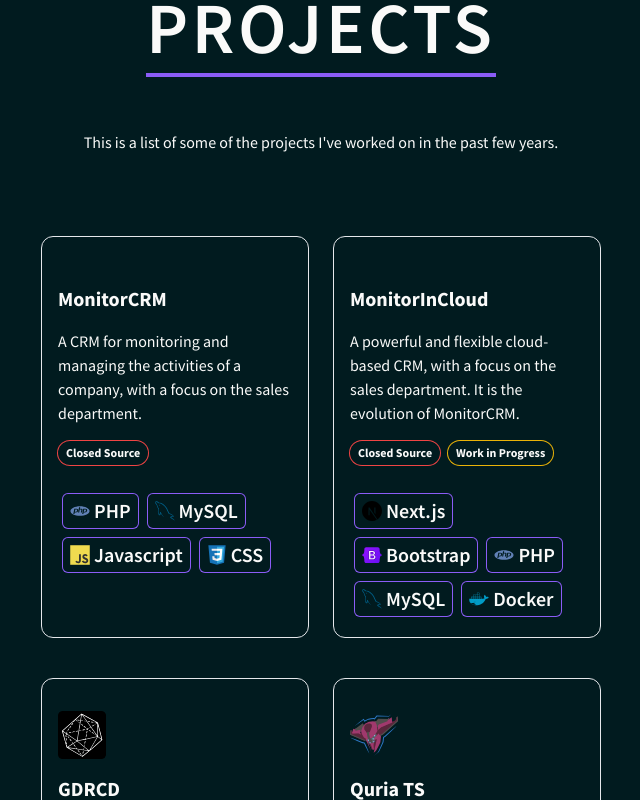
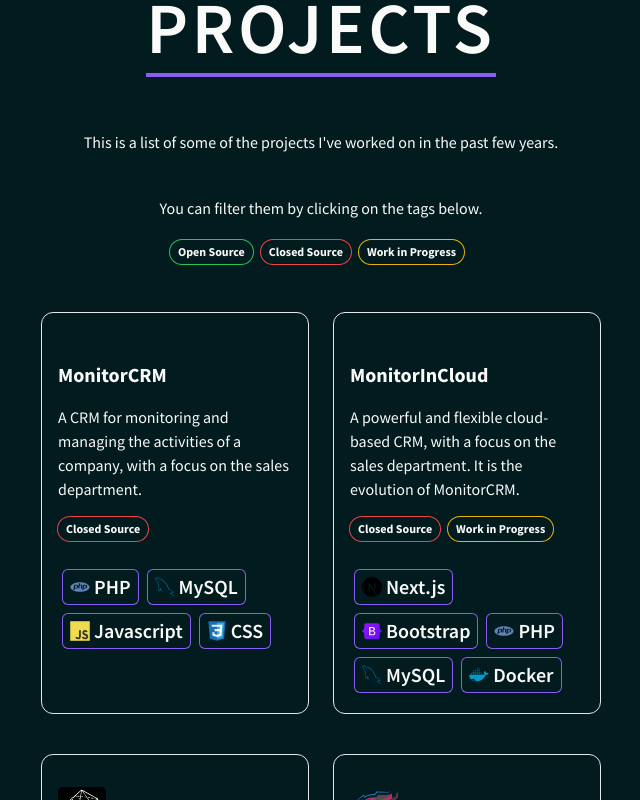
Before and after one commit to Kasui92/lucapattocchio.dev, a React (Vite) app: page / in a window 1280 px wide. Shown: the part 2240-3040 px from the top of the page, without its empty margins (319-959 px from the left). Built offline with nearby package versions, Linux system fonts and the light colour scheme.

Commit message:
upd: add filtered projects;

```diff
--- a/src/components/Projects/index.tsx
+++ b/src/components/Projects/index.tsx
@@ -1,7 +1,8 @@
-import { ReactElement } from 'react'
+import React, { ReactElement, useEffect } from 'react'
 import ProjectCard from '@/components/Projects/ProjectCard'
+import ProjectTag from '@/components/Projects/ProjectTag'
 
-import projects from '@/config/projects'
+import projects, { projectsTags } from '@/config/projects'
 import social from '@/config/social'
 
 /**
@@ -9,24 +10,71 @@ import social from '@/config/social'
  * @constructor
  */
 const Projects = (): ReactElement => {
+    // Set filtered tags to all tags by default
+    const [filteredTags, setFilteredTags] = React.useState<string[]>([...projectsTags.map((tag) => tag.label)])
+    const [filteredProjects, setFilteredProjects] = React.useState(projects)
+
+    /**
+     * Handle tag click event
+     * @param tag
+     */
+    const handleTagClick = (tag: string) => {
+        console.log(tag)
+        // If tag is already in filteredTags, remove it
+        if (filteredTags.includes(tag)) {
+            setFilteredTags(filteredTags.filter((item) => item !== tag))
+        } else {
+            // Otherwise, add it
+            setFilteredTags([...filteredTags, tag])
+        }
+    }
+
+    useEffect(() => {
+        setFilteredProjects(
+            projects.filter((project) => project?.tags && project.tags.some((tag) => filteredTags.includes(tag))),
+        )
+    }, [filteredTags])
+
     return (
         <section className={`relative py-32`} id={`About`}>
             <div className={`mx-auto w-[80%] xl:w-7/12`}>
                 <h2 className={`mb-16 text-center text-4xl font-semibold uppercase tracking-wider xl:text-7xl`}>
                     <span className={`border-b-4 border-violet-500`}>Projects</span>
                 </h2>
-                <div className={`flex flex-col gap-20`}>
+                <div className={`flex flex-col gap-10`}>
                     <div className={`mx-auto w-5/6 grow md:w-4/6 xl:w-3/4`}>
                         <div className={`flex flex-col gap-6 text-center leading-7`}>
                             This is a list of some of the projects I&apos;ve worked on in the past few years.
                         </div>
                     </div>
-                    <div className={`flex flex-col gap-4`}>
-                        <div className={`mx-auto grid grid-cols-1 gap-6 md:w-3/4 md:grid-cols-2`}>
-                            {projects.map((project, index) => (
-                                <ProjectCard project={project} key={index} />
+                    <div className={'mx-auto flex w-5/6 flex-col gap-5 md:w-4/6 xl:w-3/4'}>
+                        <div className={'text-center'}>You can filter them by clicking on the tags below.</div>
+                        <div className={'flex justify-center'}>
+                            {projectsTags.map((tag, index) => (
+                                <ProjectTag
+                                    color={tag.color}
+                                    label={tag.label}
+                                    key={index}
+                                    className={`cursor-pointer ${!filteredTags.includes(tag.label) && `opacity-60 ring-2`}`}
+                                    onClick={() => handleTagClick(tag.label)}
+                                />
                             ))}
                         </div>
+                    </div>
+                    <div className={`flex flex-col gap-6`}>
+                        {filteredProjects.length === 0 && (
+                            <div className={`flex flex-col items-center justify-center`}>
+                                <h3 className={`text-2xl font-semibold`}>No projects found</h3>
+                                <p className={`text-center`}>Try removing some filters</p>
+                            </div>
+                        )}
+                        {filteredProjects && filteredProjects.length > 0 && (
+                            <div className={`mx-auto grid grid-cols-1 gap-6 md:w-3/4 md:grid-cols-2`}>
+                                {filteredProjects.map((project, index) => (
+                                    <ProjectCard project={project} key={index} />
+                                ))}
+                            </div>
+                        )}
                         <a
                             className={`mx-auto flex flex-row items-center justify-center rounded-md border px-4 py-2 transition duration-300 ease-in-out hover:scale-110`}
                             href={social.github.url}
```
